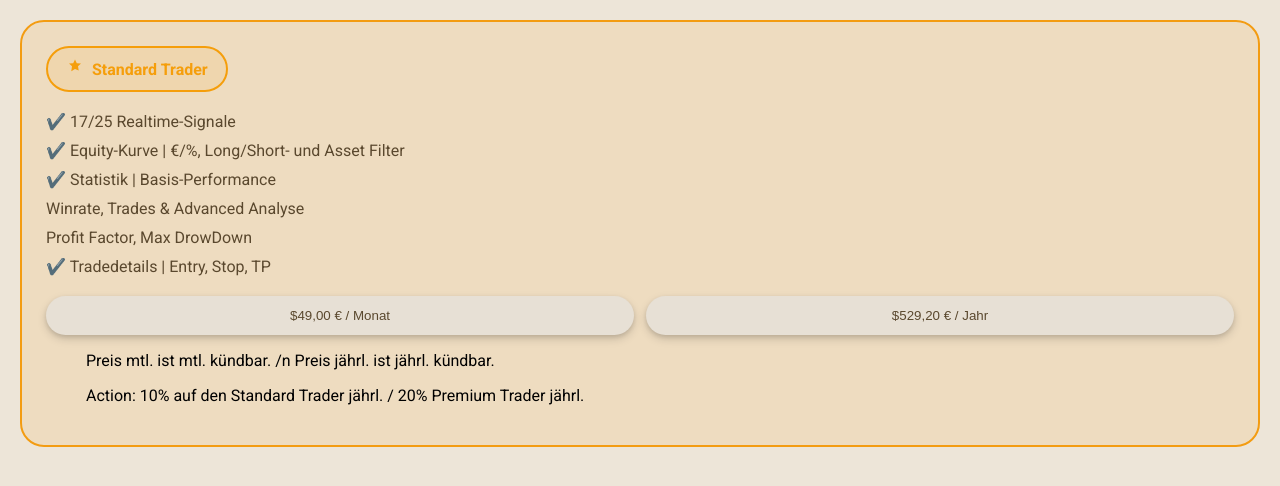
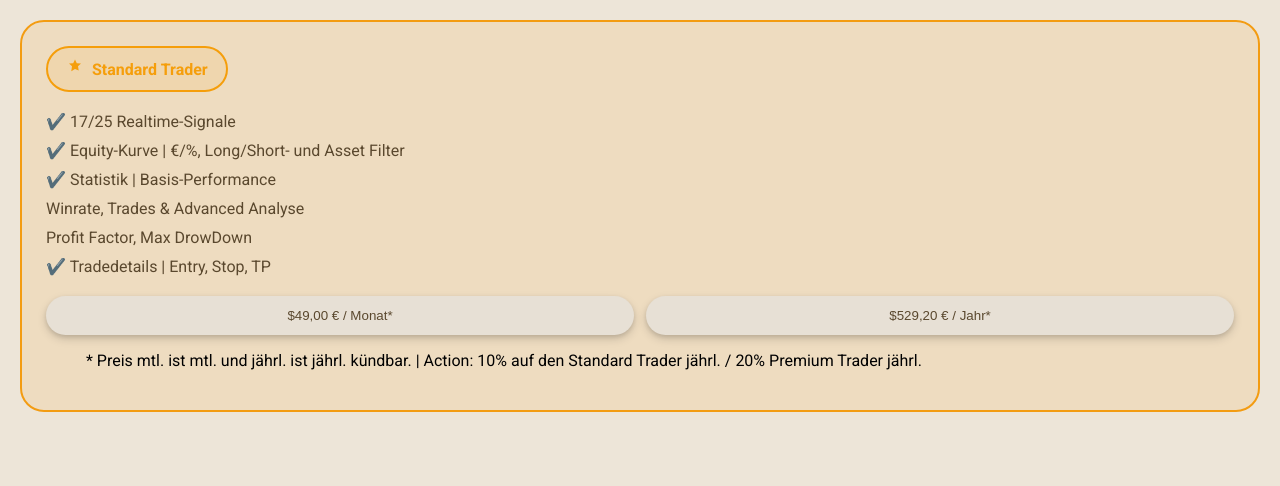
Before and after one commit to w-o-t/wolfoftrading-web, a Next.js app: page /account/standard in a window 1280 px wide. Shown: the top 486 px of the page. Built offline with nearby package versions, Linux system fonts and the light colour scheme.

Commit message:
initial Web Setup

```diff
--- a/src/components/PlanCard.tsx
+++ b/src/components/PlanCard.tsx
@@ -45,8 +45,8 @@ export default function PlanCard({
     window.location.href = data.url;
   };
 
-  const mtlPrice = isPremium ? "99,00 € / Monat" : "49,00 € / Monat"
-  const yrlPrice = isPremium ? "950,40 € / Jahr" : "529,20 € / Jahr"
+  const mtlPrice = isPremium ? "99,00 € / Monat*" : "49,00 € / Monat*"
+  const yrlPrice = isPremium ? "950,40 € / Jahr*" : "529,20 € / Jahr*"
 
   return (
     <div className={`plan-card ${isPremium ? "premium" : "standard"}`}>
@@ -82,9 +82,7 @@ export default function PlanCard({
         </button>
       </div>
       <div>
-        <ul> Preis mtl. ist mtl. kündbar. /n Preis jährl. ist jährl. kündbar.</ul>
-        <ul> </ul>
-        <ul> Action: 10% auf den Standard Trader jährl. / 20% Premium Trader jährl.</ul>
+        <ul> * Preis mtl. ist mtl. und jährl. ist jährl. kündbar. | Action: 10% auf den Standard Trader jährl. / 20% Premium Trader jährl.</ul>
       </div>
     </div>
   );
```
